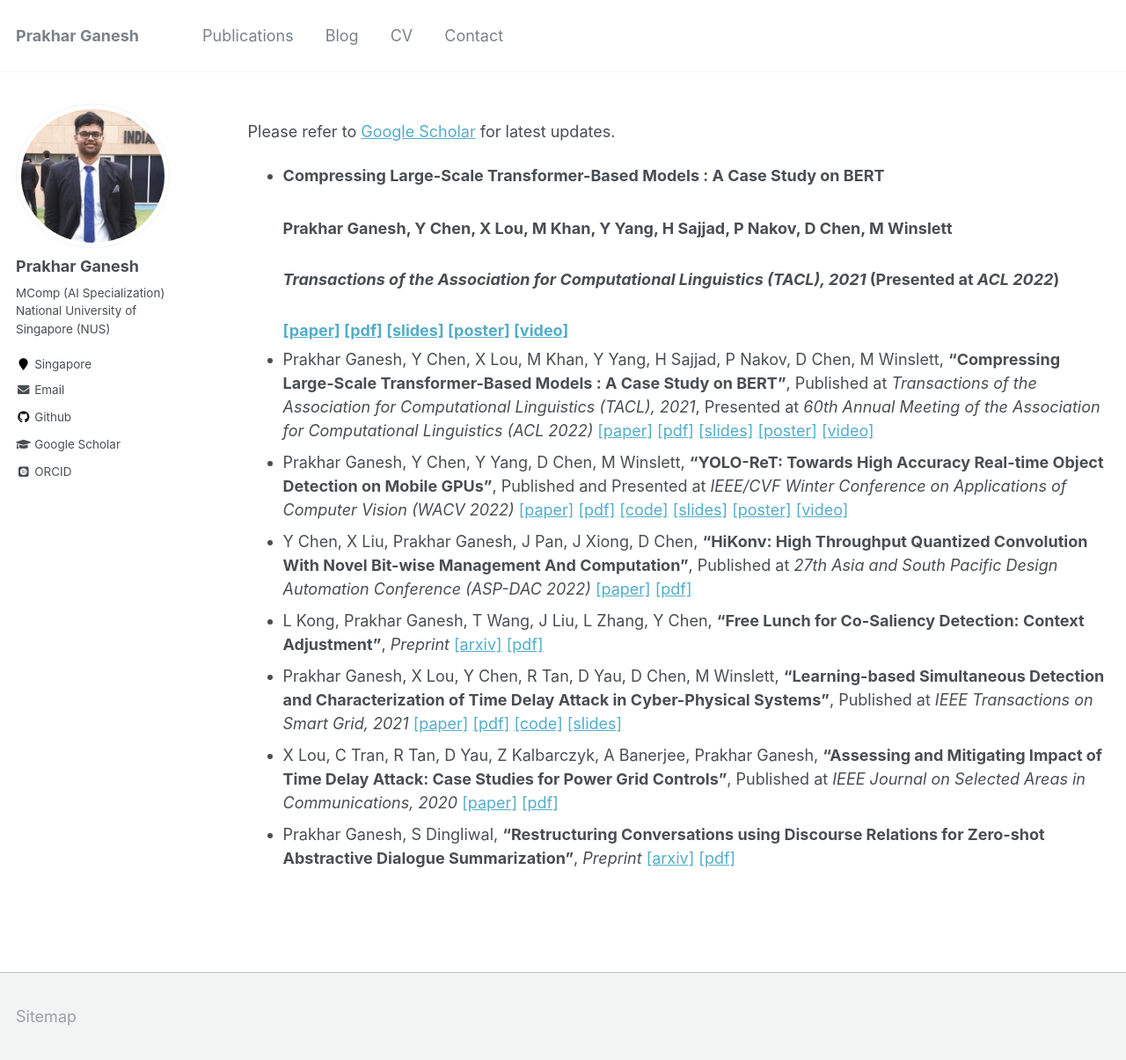
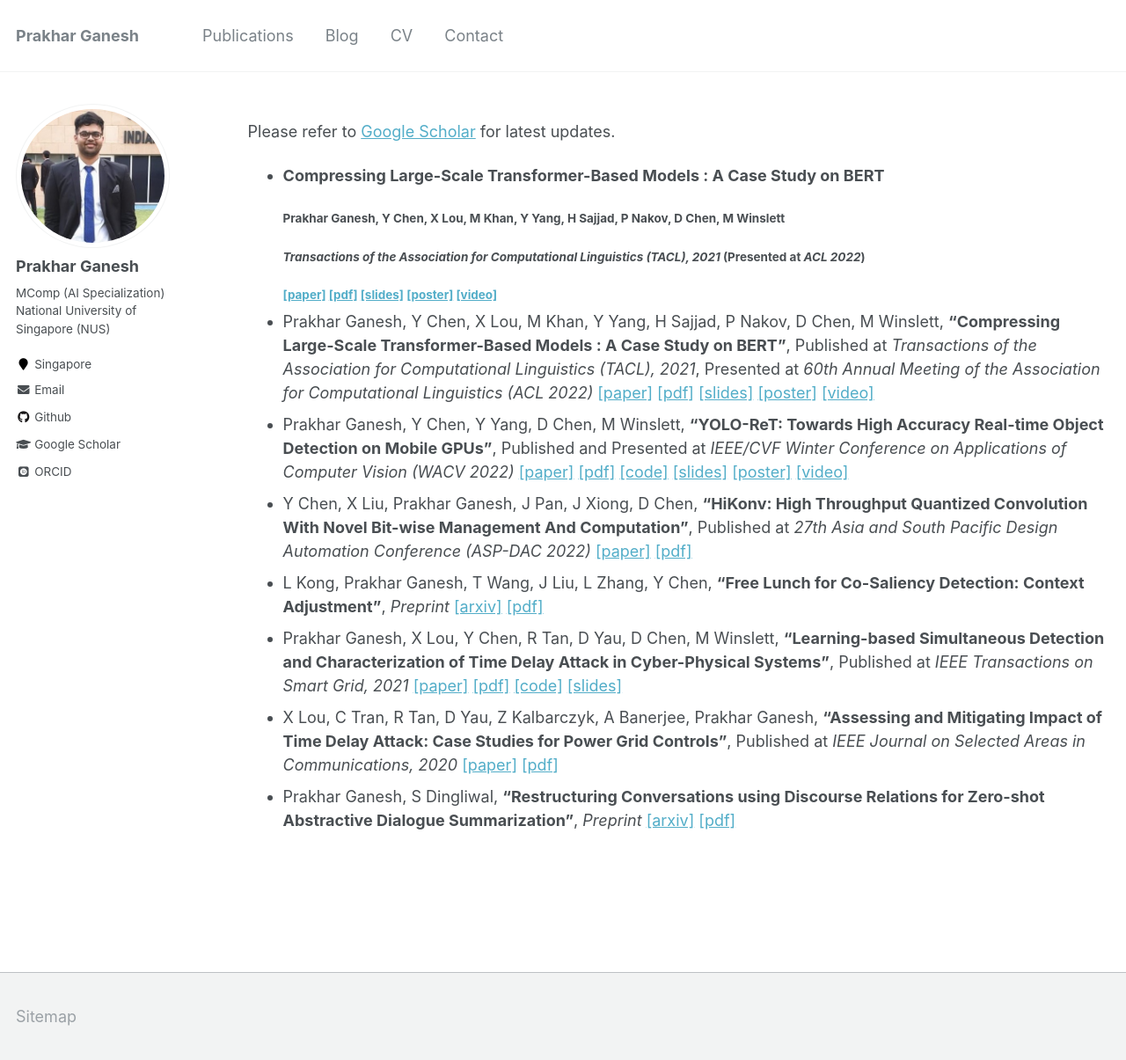
Before and after one commit to prakharg24/prakharg24.github.io, a Jekyll site: the page built from _pages/publications.md, in a window 1280 px wide and 1205 px high. Shown: the whole window at 88% size. Built offline with Jekyll 4.4.1, drawn with Linux system fonts in a browser that asks for light colours; some web fonts are replaced.

Commit message:
pub update

```diff
--- a/_pages/publications.md
+++ b/_pages/publications.md
@@ -8,9 +8,9 @@ author_profile: true
 Please refer to [Google Scholar](https://scholar.google.co.in/citations?user=Xd5QJoEAAAAJ&hl=en&oi=ao){:target="_blank"} for latest updates.
 
 * **Compressing Large-Scale Transformer-Based Models : A Case Study on BERT**
-### Prakhar Ganesh, Y Chen, X Lou, M Khan, Y Yang, H Sajjad, P Nakov, D Chen, M Winslett
-### _Transactions of the Association for Computational Linguistics (TACL), 2021_ (Presented at _ACL 2022_)
-### [\[paper\]](https://direct.mit.edu/tacl/article/doi/10.1162/tacl_a_00413/107387/Compressing-Large-Scale-Transformer-Based-Models-A){:target="_blank"} [\[pdf\]](http://prakharg24.github.io/files/bert_compression.pdf){:target="_blank"} [\[slides\]](http://prakharg24.github.io/files/bert_compression_slides.pdf){:target="_blank"} [\[poster\]](http://prakharg24.github.io/files/bert_compression_poster.pdf){:target="_blank"} [\[video\]](https://drive.google.com/file/d/1FnrSMjpxDjSQZ85EQQZ4Cpqw33mi-riA/view?usp=sharing){:target="_blank"}
+##### Prakhar Ganesh, Y Chen, X Lou, M Khan, Y Yang, H Sajjad, P Nakov, D Chen, M Winslett
+##### _Transactions of the Association for Computational Linguistics (TACL), 2021_ (Presented at _ACL 2022_)
+##### [\[paper\]](https://direct.mit.edu/tacl/article/doi/10.1162/tacl_a_00413/107387/Compressing-Large-Scale-Transformer-Based-Models-A){:target="_blank"} [\[pdf\]](http://prakharg24.github.io/files/bert_compression.pdf){:target="_blank"} [\[slides\]](http://prakharg24.github.io/files/bert_compression_slides.pdf){:target="_blank"} [\[poster\]](http://prakharg24.github.io/files/bert_compression_poster.pdf){:target="_blank"} [\[video\]](https://drive.google.com/file/d/1FnrSMjpxDjSQZ85EQQZ4Cpqw33mi-riA/view?usp=sharing){:target="_blank"}
 
 * Prakhar Ganesh, Y Chen, X Lou, M Khan, Y Yang, H Sajjad, P Nakov, D Chen, M Winslett, **"Compressing Large-Scale Transformer-Based Models : A Case Study on BERT"**, Published at _Transactions of the Association for Computational Linguistics (TACL), 2021_, Presented at _60th Annual Meeting of the Association for Computational Linguistics (ACL 2022)_
   [\[paper\]](https://direct.mit.edu/tacl/article/doi/10.1162/tacl_a_00413/107387/Compressing-Large-Scale-Transformer-Based-Models-A){:target="_blank"} [\[pdf\]](http://prakharg24.github.io/files/bert_compression.pdf){:target="_blank"} [\[slides\]](http://prakharg24.github.io/files/bert_compression_slides.pdf){:target="_blank"} [\[poster\]](http://prakharg24.github.io/files/bert_compression_poster.pdf){:target="_blank"} [\[video\]](https://drive.google.com/file/d/1FnrSMjpxDjSQZ85EQQZ4Cpqw33mi-riA/view?usp=sharing){:target="_blank"}
```
